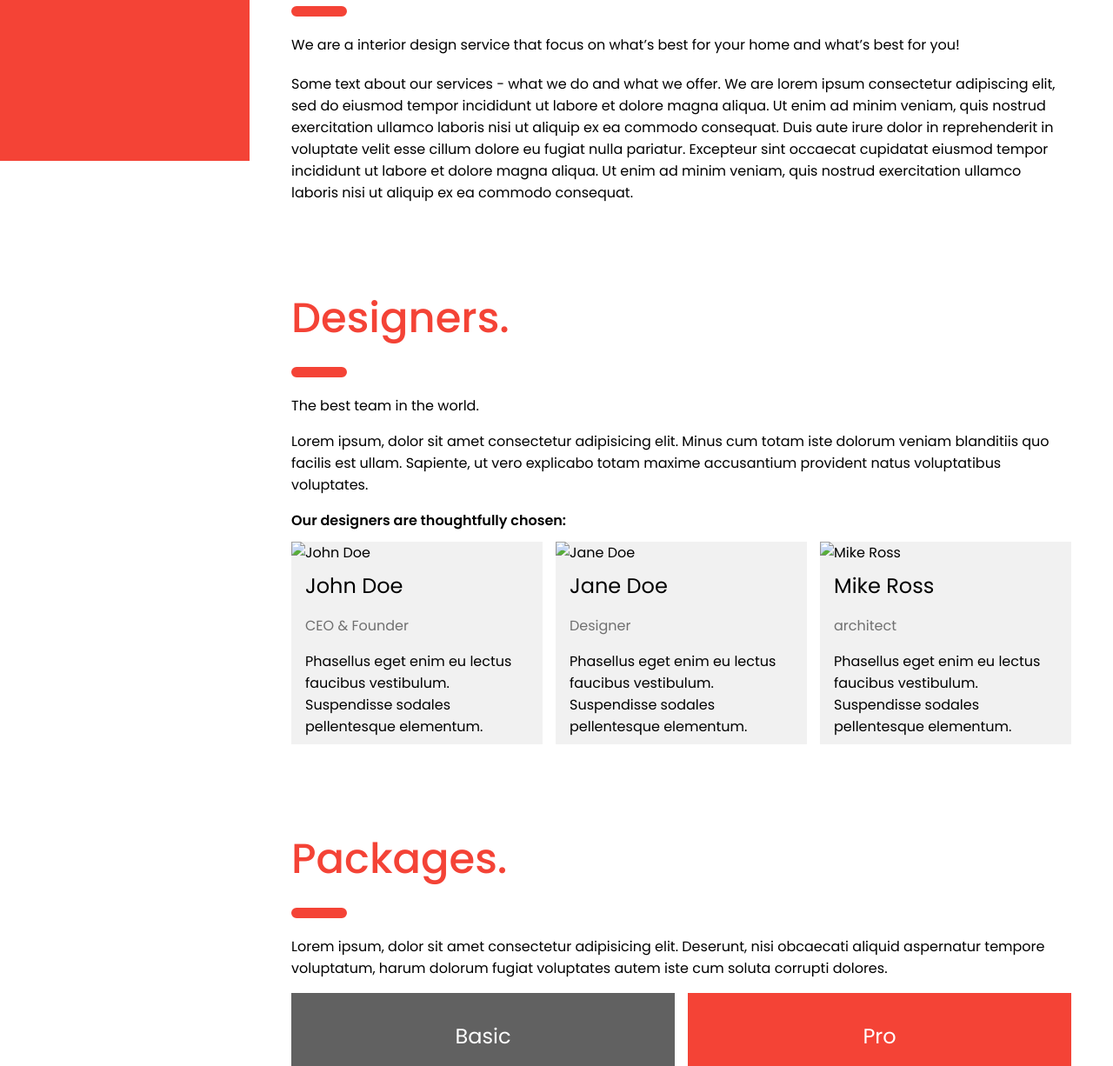
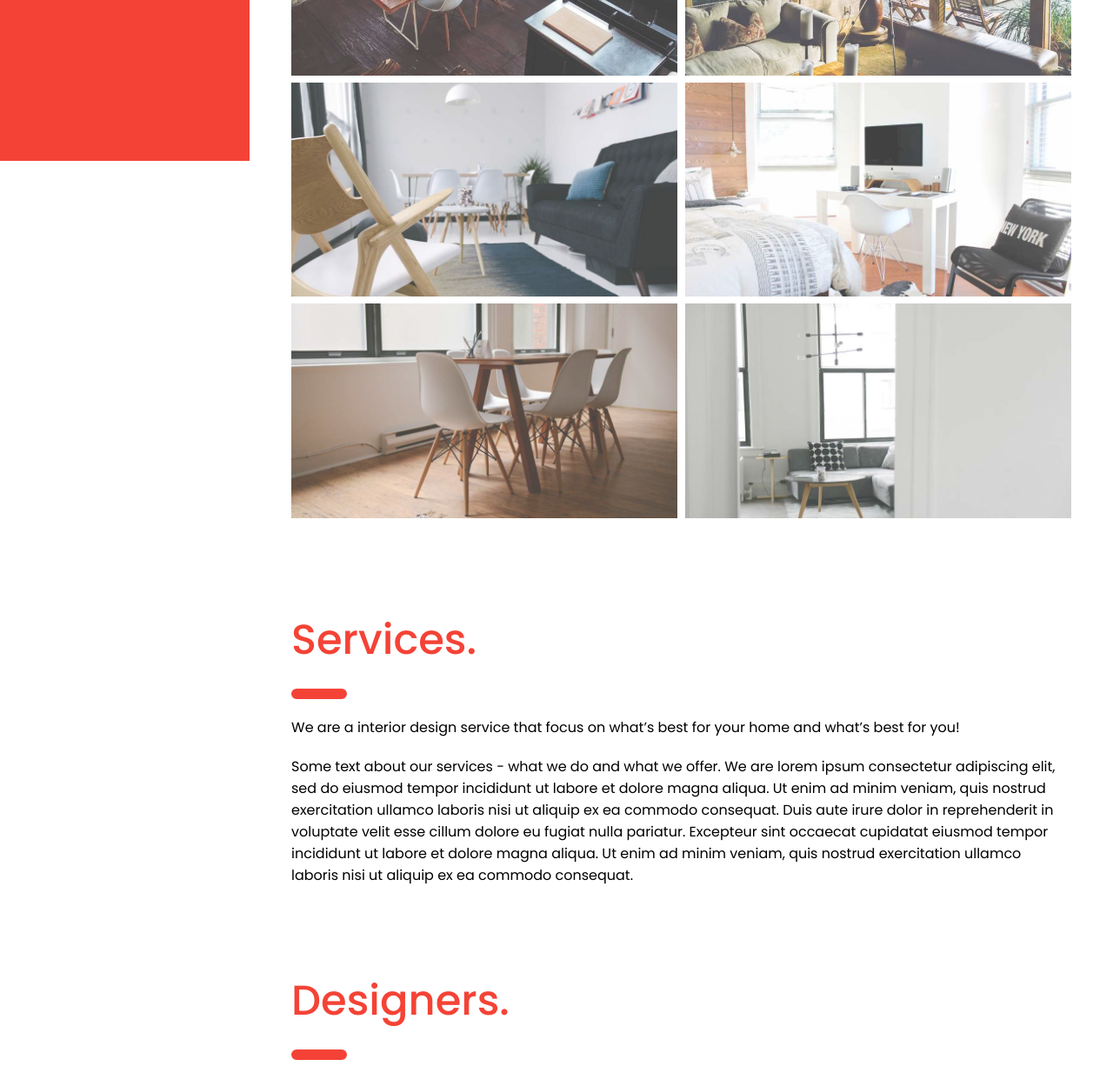
Before and after one commit to Outhman790/Reproduce-a-model-and-convert-it-into-a-web-page, a plain HTML site: page index.html in a window 1280 px wide. Shown: the part 615-1841 px from the top of the page at 87% size. Drawn offline with Linux system fonts and the light colour scheme; the site is published under a folder, as on GitHub Pages, so addresses that start at the root find nothing.

Commit message:
added figma link and made some corrections to the code

```diff
--- a/index.html
+++ b/index.html
@@ -50,12 +50,12 @@
           <h2 class="section__title">Showcase.</h2>
           <hr class="line" />
           <div id="showcase__imgs">
-            <img src="/img-sites/kitchenconcrete.jpg" alt="kitchen's picture" />
-            <img src="/img-sites/atrium.jpg" alt="atrium's picture" />
-            <img src="/img-sites/livingroom.jpg" alt="livingroom's picture" />
-            <img src="/img-sites/bedroom.jpg" alt="bedroom's picture" />
-            <img src="/img-sites/diningroom.jpg" alt="diningroom's picture" />
-            <img src="/img-sites/livingroom2.jpg" alt="livingroom's picture" />
+            <img src="img-sites/kitchenconcrete.jpg" alt="kitchen's picture" />
+            <img src="img-sites/atrium.jpg" alt="atrium's picture" />
+            <img src="img-sites/livingroom.jpg" alt="livingroom's picture" />
+            <img src="img-sites/bedroom.jpg" alt="bedroom's picture" />
+            <img src="img-sites/diningroom.jpg" alt="diningroom's picture" />
+            <img src="img-sites/livingroom2.jpg" alt="livingroom's picture" />
           </div>
         </section>
         <!-- services -->
@@ -93,7 +93,7 @@
           <p>Our designers are thoughtfully chosen:</p>
           <div id="designers__presentation">
             <div>
-              <img src="/img-sites/team2.jpg" alt="John Doe" />
+              <img src="img-sites/team2.jpg" alt="John Doe" />
               <div>
                 <p>John Doe</p>
                 <p>CEO & Founder</p>
@@ -104,7 +104,7 @@
               </div>
             </div>
             <div>
-              <img src="/img-sites/team3.jpg" alt="Jane Doe" />
+              <img src="img-sites/team3.jpg" alt="Jane Doe" />
               <div>
                 <p>Jane Doe</p>
                 <p>Designer</p>
@@ -115,7 +115,7 @@
               </div>
             </div>
             <div>
-              <img src="/img-sites/team1.jpg" alt="Mike Ross" />
+              <img src="img-sites/team1.jpg" alt="Mike Ross" />
               <div>
                 <p>Mike Ross</p>
                 <p>architect</p>
```
Also changed, not shown: Figma Link.txt (added).
